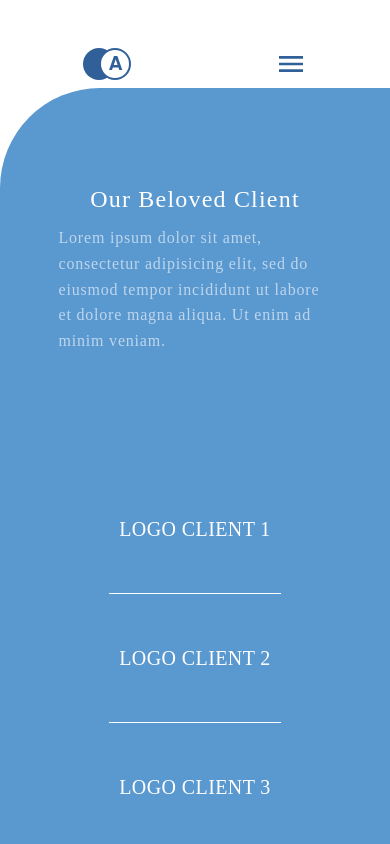
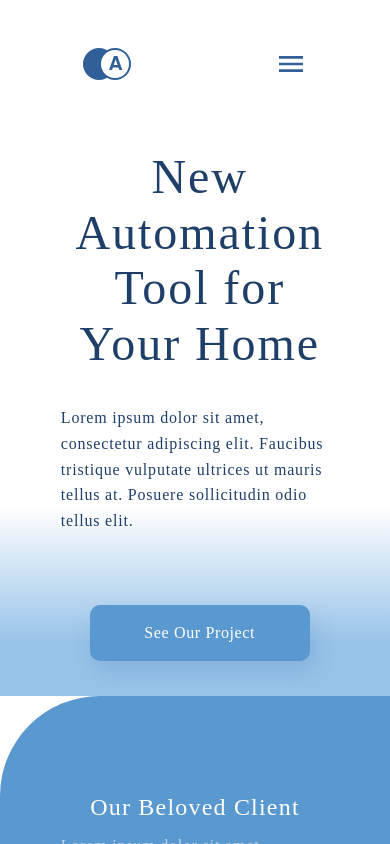
Before and after one commit to KostyanB/digElemTask, a website built with webpack: page index.html in a window 390 px wide. Built offline with nearby package versions, Linux system fonts and the light colour scheme; files whose address does not match are found by name.

Commit message:
fix(digElem):fix style

```diff
--- a/index.html
+++ b/index.html
@@ -26,6 +26,22 @@
 			</ul>
 		</div>
 	</header>
+	<!-- Main -->
+	<section class="main section">
+		<div class="main__container container" id="main">
+			<article class="main__article">
+				<h1 class="main__title">
+					New Automation Tool for Your Home
+				</h1>
+				<main class="main__text">
+					Lorem ipsum dolor sit amet, consectetur adipiscing elit. Faucibus tristique vulputate ultrices ut mauris
+					tellus at. Posuere sollicitudin odio tellus elit.
+				</main>
+				<button class="main__btn main-button">See Our Project</button>
+			</article>
+			<img src="./src/img/illustration.svg" alt="" class="main__illustration">
+		</div>
+	</section>
 	<!-- Our clients -->
 	<section class="clients section" id="our-clients">
 		<div class="clients__container container">
@@ -115,11 +131,6 @@
 			</div>
 		</div>
 	</footer>
-
-	<div class="one container" id="one">
-		<button class="main-button" id="123">popup</button>
-	</div>
-	<div class="two container" id="two"></div>
 	<!-- Popup form -->
 	<div class="popup" id="send">
 		<div class="popup__overlay" id="send-popup">
@@ -130,7 +141,7 @@
 						<legend class="form__legend">SEND US MESSAGE</legend>
 						<label for="form__name" class="form__label">
 							Full Name
-							<input class="form__name" name="form__name" type="text" id="form__name"/>
+							<input class="form__name" name="form__name" type="text" id="form__name" />
 						</label>
 						<label for="form__email" class="form__label">
 							E-mail
@@ -145,7 +156,7 @@
 				</div>
 			</div>
 		</div>
-	<!-- Popup message -->
+		<!-- Popup message -->
 	</div>
 	<div class="popup" id="message">
 		<div class="popup__overlay" id="message-popup">
--- a/src/scss/_lets-talk.scss
+++ b/src/scss/_lets-talk.scss
@@ -18,8 +18,8 @@
     border-top-right-radius: 200px;
 
     @media (max-width: 768px) {
-      padding-left: 10px;
-      padding-right: 10px;
+      // padding-left: 20px;
+      // padding-right: 20px;
       flex-direction: column;
       row-gap: 20px;
     }
--- /dev/null
+++ b/src/scss/_main.scss
@@ -0,0 +1,84 @@
+.main {
+  &__container {
+    display: grid;
+    background: linear-gradient(0deg, rgb(152, 195, 232) 8.84%, rgba(152, 195, 232, 0) 31.12%);
+    padding-top: 11px;
+    padding-left: $clamp;
+    padding-right: 23.38px;
+    padding-bottom: 56px;
+
+    @media (max-width: 990px) {
+      padding-bottom: 35px;
+    }
+
+    @media (max-width: 768px) {
+      padding-right: 0;
+    }
+  }
+
+  &__article {
+    grid-area: 1/-1;
+    display: flex;
+    flex-direction: column;
+    padding-top: 89px;
+
+    @media (max-width: 1100px) {
+      padding-top: 70px;
+      padding-right: $clamp;
+    }
+
+    @media (max-width: 768px) {
+      align-items: center;
+      padding-top: 50px;
+    }
+  }
+
+  &__illustration {
+    grid-area: 1/-1;
+    align-self: start;
+    justify-self: end;
+    z-index: -1;
+
+    @media (max-width: 1100px) {
+      opacity: 0.6;
+    }
+
+    @media (max-width: 768px) {
+      display: none;
+    }
+  }
+
+  &__title {
+    @include title1;
+    width: 50%;
+    margin-bottom: 33px;
+
+    @media (max-width: 990px) {
+      width: 60%;
+    }
+
+    @media (max-width: 768px) {
+      width: 100%;
+      text-align: center;
+    }
+  }
+
+  &__text {
+    width: 37%;
+    margin-bottom: 71px;
+    @include main_text_blue;
+    text-shadow: 0px 0px 8px $white;
+
+    @media (max-width: 1100px) {
+      opacity: 1;
+    }
+
+    @media (max-width: 990px) {
+      width: 60%;
+    }
+
+    @media (max-width: 768px) {
+      width: 100%;
+    }
+  }
+}
--- a/src/scss/_mixinFonts.scss
+++ b/src/scss/_mixinFonts.scss
@@ -35,7 +35,7 @@
 // h1
 @mixin title1 {
     @include font(
-        $size: 64px,
+        $size: clamp(48px, 4.7vw, 64px),
         $line: 1.16,
         $letter: 0.04,
         $col: $blue01
--- a/src/scss/_mixins.scss
+++ b/src/scss/_mixins.scss
@@ -1,4 +1,4 @@
-$clamp: clamp(20px, 15vw, 213px);
+$clamp: clamp(20px, 15.6%, 213px);
 
 @mixin paddings {
   padding-top: 96px;
--- a/src/scss/_our-clients.scss
+++ b/src/scss/_our-clients.scss
@@ -56,7 +56,7 @@
     display: flex;
     justify-content: center;
     align-items: center;
-    width: auto;
+    width: 235px;
     max-width: 235px;
     height: 128px;
     @include client_text;
--- a/src/scss/style.scss
+++ b/src/scss/style.scss
@@ -6,6 +6,7 @@
 @import "mixins";
 @import "global";
 @import "header";
+@import "main";
 @import "our-clients";
 @import "lets-talk";
 @import "footer";
```
Also changed, not shown: src/css/style.css, 1 other file.
